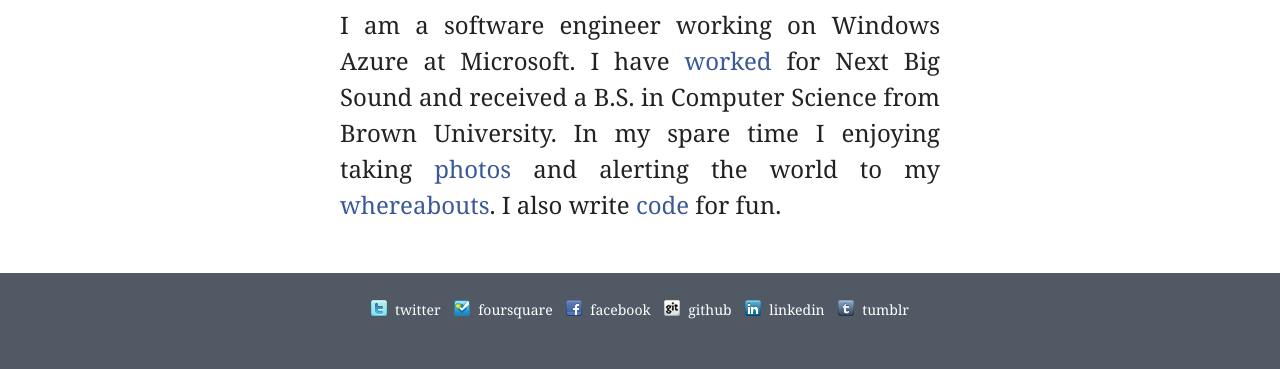
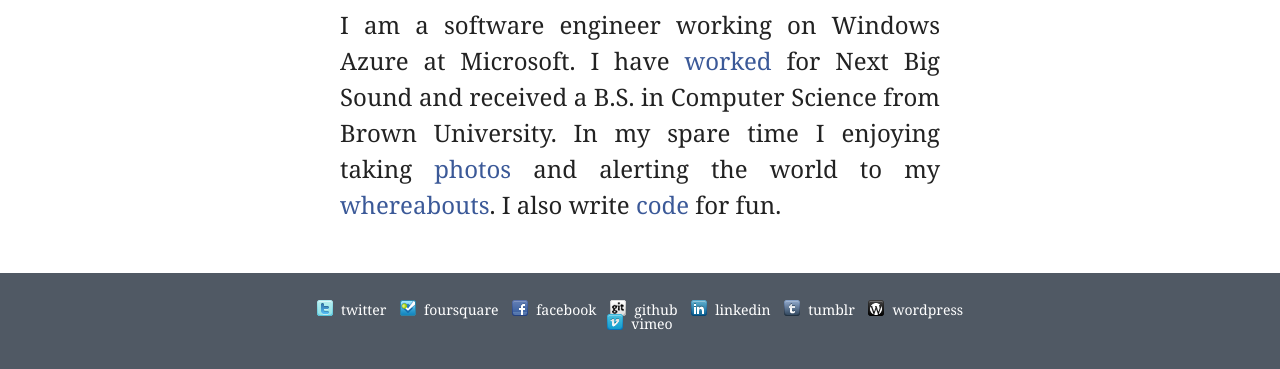
Before and after one commit to walterlark/walterblaurock.com, a plain HTML site: page index.html in a window 1280 px wide. Shown: the part 143-512 px from the top of the page. Drawn offline with Linux system fonts and the light colour scheme.

Commit message:
Adding new links to footer.

```diff
--- a/css/style.css
+++ b/css/style.css
@@ -146,6 +146,13 @@ span.linkedin{
     background:url(/images/favicons/linkedin.png) no-repeat
 }
 
+span.vimeo{
+    background:url(/images/favicons/vimeo.png) no-repeat
+}
+
+span.wordpress{
+    background:url(/images/favicons/wordpress.png) no-repeat
+}
 div#footer a:link, div#footer a:visited, div#footer a:hover, div#footer a:active {
     color:#fff;
     text-decoration:none;
--- a/index.html
+++ b/index.html
@@ -21,6 +21,8 @@
         <li><a href="http://www.github.com/walterblaurock"><span class="github">github</span></a></li>
         <li><a href="http://www.linkedin.com/in/walterblaurock"><span class="linkedin">linkedin</span></a></li>
         <li><a href="http://blog.walterblaurock.com/"><span class="tumblr">tumblr</span></a></li>
+        <li><a href="http://walterblaurock.wordpress.com"><span class="wordpress">wordpress</span></a></li>
+        <li><a href="http://vimeo.com/walterblaurock"><span class="vimeo">vimeo</span></a></li>
       </ul>
     </div>
   </body>
```
Also changed, not shown: images/favicons/vimeo.png (added), images/favicons/wordpress.png (added).
